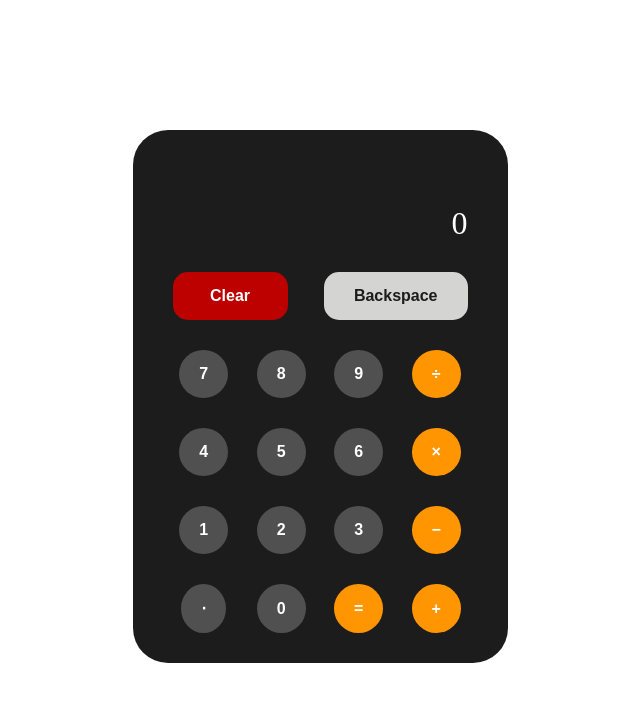
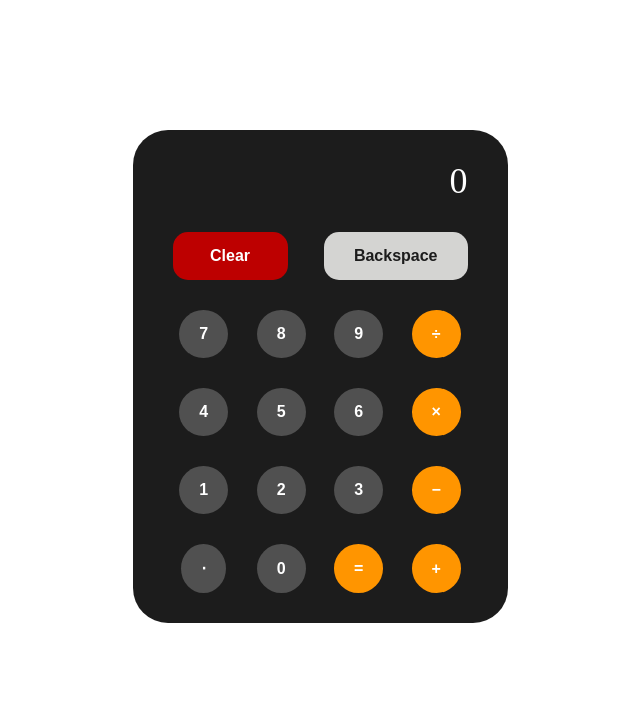
Before and after one commit to cmendez20/calculator_v2, a plain HTML site: page index.html in a window 1280 px wide. Both pictures are taken after a click on the button "Clear". Shown: the whole page, without its empty margins (320-960 px from the left). Drawn offline with Linux system fonts and the light colour scheme.

Commit message:
Revert calculator screen to one display

```diff
--- a/index.html
+++ b/index.html
@@ -9,12 +9,9 @@
   </head>
   <body>
     <main class="container">
-      <div class="calculator">
-        <div class="calculator_display">
-          <div class="output__screen">0</div>
-          <div class="input__num">0</div>
-        </div>
-        <div class="clear">
+      <div id="calculator">
+        <div id="calculator__screen">0</div>
+        <div id="clear">
           <button id="clear__btn">Clear</button>
           <button id="backspace__btn">Backspace</button>
         </div>
--- a/script.js
+++ b/script.js
@@ -1,11 +1,8 @@
-const inputScreen = document.querySelector('.input__num');
-const outputScreen = document.querySelector('.output__screen');
-const calculator = document.querySelector('.calculator');
-let displayValue = 0;
-let numOne = 0;
-let numTwo = 0;
+const displayValue = document.querySelector('#calculator__screen');
+const calculator = document.querySelector('#calculator');
+let numOne;
+let numTwo;
 let operations = false;
-let operationsCount = 0;
 let operator;
 
 const addNums = (numOne, numTwo) => numOne + numTwo;
@@ -30,18 +27,17 @@ const operate = (operator, numOne, numTwo) => {
 };
 
 const updateDisplay = () => {
-  outputScreen.textContent = `${numOne} ${operator} ${numTwo} =`;
-  inputScreen.textContent = operate(operator, numOne, numTwo);
+  displayValue.textContent = operate(operator, numOne, numTwo);
 };
 
 calculator.addEventListener('click', e => {
-  if (e.target.tagName === 'BUTTON' && Number(e.target.textContent) >= 0) {
-    inputScreen.textContent == 0
-      ? (inputScreen.textContent = e.target.textContent)
-      : (inputScreen.textContent += e.target.textContent);
+  if (Number(e.target.textContent) >= 0) {
+    displayValue.textContent == 0
+      ? (displayValue.textContent = e.target.textContent)
+      : (displayValue.textContent += e.target.textContent);
 
     if (operations) {
-      inputScreen.textContent = e.target.textContent;
+      displayValue.textContent = e.target.textContent;
       operations = false;
     }
   }
@@ -52,23 +48,22 @@ calculator.addEventListener('click', e => {
   ) {
     operations = true;
     operator = e.target.textContent;
-    numOne = Number(inputScreen.textContent);
-    outputScreen.style.opacity = 1;
-    outputScreen.textContent = `${numOne} ${e.target.textContent}`;
-    console.log({ numOne });
+    !numOne
+      ? (numOne = Number(displayValue.textContent))
+      : (numTwo = Number(displayValue.textContent));
+
+    console.log({ operator }, { numOne }, { numTwo });
   }
 
   if (e.target.textContent === 'Clear') {
-    inputScreen.textContent = 0;
-    outputScreen.textContent = 0;
-    outputScreen.style.opacity = 0;
-    numOne = 0;
-    numTwo = 0;
+    displayValue.textContent = 0;
+    numOne = null;
+    numTwo = null;
   }
 
-  if (e.target.textContent == '=') {
-    numTwo = Number(inputScreen.textContent);
-    // console.log({ numOne }, { numTwo });
+  if (e.target.textContent === '=') {
+    numTwo = Number(displayValue.textContent);
+    console.log({ operator }, { numOne }, { numTwo });
     updateDisplay();
   }
 });
--- a/style.css
+++ b/style.css
@@ -47,7 +47,7 @@ button {
   padding: 30px 40px;
 }
 
-.calculator {
+#calculator {
   display: grid;
   grid-template-columns: repeat(4, 1fr);
   justify-items: center;
@@ -55,9 +55,10 @@ button {
   row-gap: 30px;
 }
 
-.calculator_display {
+#calculator__screen {
   grid-column: 1 / -1;
-  font-size: 32px;
+  font-size: 36px;
+  /* padding: 10px 0; */
   color: #fff;
   background-color: #1c1c1c;
   margin: 0;
@@ -65,7 +66,7 @@ button {
   justify-self: stretch;
 }
 
-div.clear {
+div#clear {
   grid-column: 1 / -1;
   display: flex;
   justify-content: space-between;
@@ -76,9 +77,3 @@ div.clear {
   background-color: #ff9500;
   color: white;
 }
-
-.output__screen {
-  font-size: 18px;
-  padding: 12px 0;
-  opacity: 0;
-}
```
